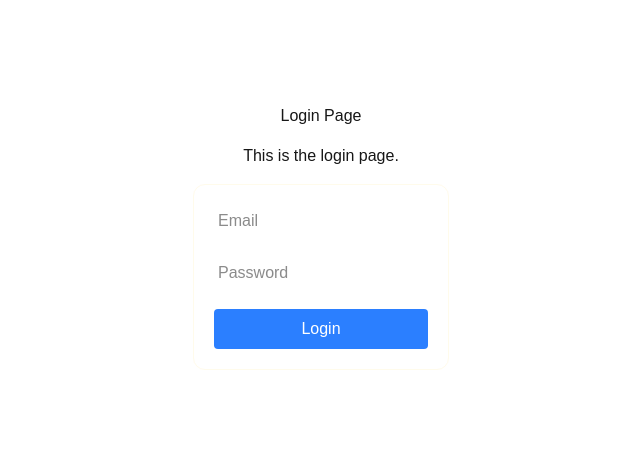
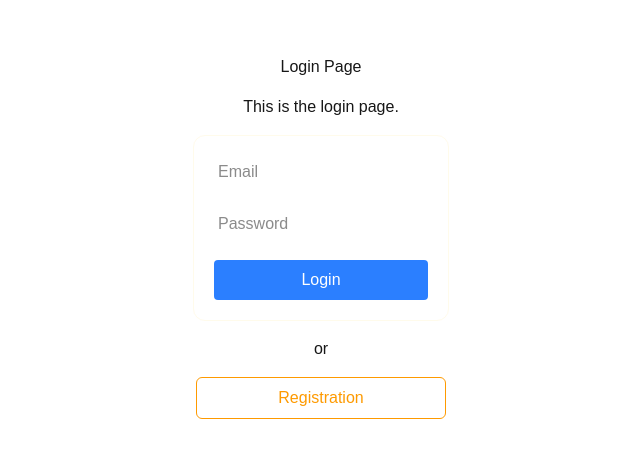
Before and after one commit to 12Aleks/auth_httponly, a Next.js app in the folder client/: page /login in a window 1280 px wide. Shown: the part 163-620 px from the top of the page, without its empty margins (319-959 px from the left). Built offline with nearby package versions, Linux system fonts and the light colour scheme.

Commit message:
The FormButton component has been added

```diff
--- /dev/null
+++ b/client/app/features/auth/components/FormBurron.tsx
@@ -0,0 +1,14 @@
+import React from 'react';
+import Link from "next/link";
+
+interface ILoginForm {
+    text: string
+}
+
+const FormBurron = ({text}: ILoginForm) => {
+    return (
+        <Link href={`/${text}`} className="capitalize text-center pointer border-amber-500 text-amber-500 duration-200 hover:border-amber-600 hover:text-amber-600 rounded-md border-1 max-w-[250px] w-full px-3 py-2 cursor-pointer">{text}</Link>
+    );
+};
+
+export default FormBurron;
--- a/client/app/features/auth/components/RegistrationForm.tsx
+++ b/client/app/features/auth/components/RegistrationForm.tsx
@@ -4,38 +4,17 @@ import { IRegisterDto, registerSchema } from "@/app/lib/zodSchema";
 import {useRouter} from "next/navigation";
 import {useForm} from "react-hook-form";
 import {zodResolver} from "@hookform/resolvers/zod";
+import {useAuth} from "@/app/features/auth/hooks/useAuth";
 
 const RegistrationForm = () => {
+    const {registration} = useAuth()
     const router = useRouter();
     const {register, handleSubmit, formState: {errors, isSubmitting}} = useForm<IRegisterDto>({
         resolver: zodResolver(registerSchema)
     })
 
-    // const createUser = async (formData: FormData) => {
-    //     const rawData = Object.fromEntries(formData.entries());
-    //
-    //     // zod validation
-    //     const res = registerSchema.safeParse(rawData);
-    //
-    //     if (!res.success) {
-    //         // собрать ошибки
-    //         const fieldErrors = Object.fromEntries(
-    //             Object.entries(res.error.flatten().fieldErrors).map(([k, v]) => [k, v?.[0]])
-    //         ) as FormErrors<IRegisterDto>;
-    //         setErrors({ ...fieldErrors, message: "Validation failed" });
-    //         return;
-    //     }
-    //
-    //     setErrors({});
-    //     const data = res.data;
-    //
-    //
-    //     router.push("/");
-    // };
-
-    const createUser = async () => {
-
-
+    const createUser = async (data: IRegisterDto) => {
+        await registration(data)
         router.push("/");
     }
 
--- a/client/app/features/auth/hooks/useAuth.ts
+++ b/client/app/features/auth/hooks/useAuth.ts
@@ -22,9 +22,9 @@ export function useAuth() {
       await authApi.logout();
   }
 
-  const register = async (dto: IRegisterDto) => {
+  const registration = async (dto: IRegisterDto) => {
       await authApi.register(dto);
   }
 
-  return {user, login, logout, register};
+  return {user, login, logout, registration};
 }
--- a/client/app/login/page.tsx
+++ b/client/app/login/page.tsx
@@ -1,5 +1,6 @@
-import React from 'react';
 import LoginForm from "@/app/features/auth/components/LoginForm";
+import Link from "next/link";
+import FormBurron from "@/app/features/auth/components/FormBurron";
 
 const LoginPage = () => {
     return (
@@ -7,6 +8,8 @@ const LoginPage = () => {
             <h1>Login Page</h1>
             <p>This is the login page.</p>
             <LoginForm />
+            or
+            <FormBurron text={'registration'}/>
         </div>
     );
 };
--- a/client/app/page.tsx
+++ b/client/app/page.tsx
@@ -10,7 +10,6 @@ export default function Home() {
                 <div className="font-sans grid grid-rows-[20px_1fr_20px] items-center justify-items-center min-h-[calc(100vh-6rem)] p-8 pb-20 gap-16 sm:p-20">
                     <AboutUser/>
                 </div>
-
             </main>
             <Footer/>
         </div>
--- a/client/app/registration/page.tsx
+++ b/client/app/registration/page.tsx
@@ -1,12 +1,17 @@
 import React from 'react';
 import RegistrationForm from "@/app/features/auth/components/RegistrationForm";
+import Link from "next/link";
+import FormBurron from "@/app/features/auth/components/FormBurron";
 
 const Page = () => {
     return (
         <div className="container mx-auto p-4 flex flex-col gap-4 items-center justify-center h-screen">
             <h1>Registration form</h1>
             <RegistrationForm />
+            or
+            <FormBurron text={'login'}/>
         </div>
+
     );
 };
 
```
Also changed, not shown: client/app/layout.tsx (+4 -4 lines).
